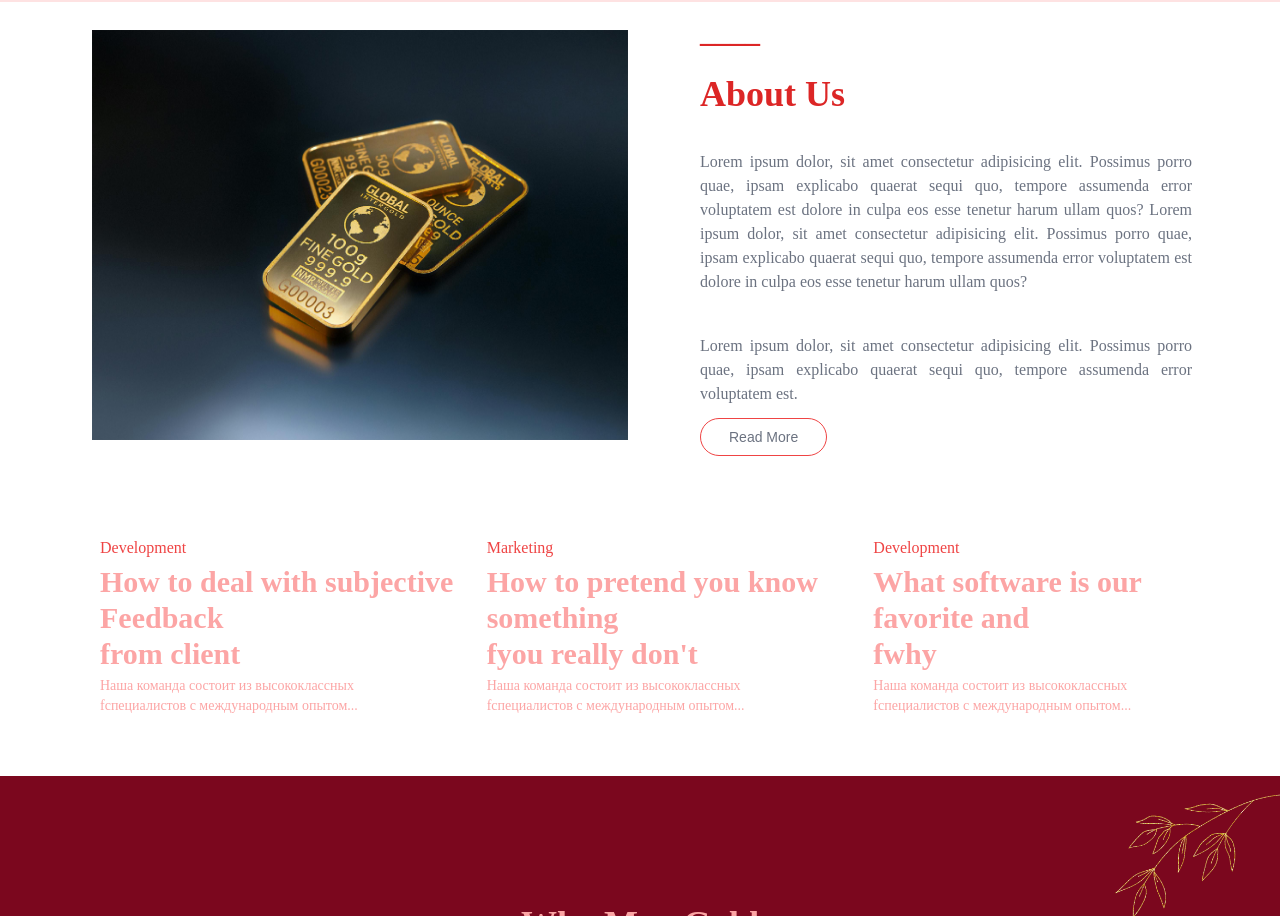
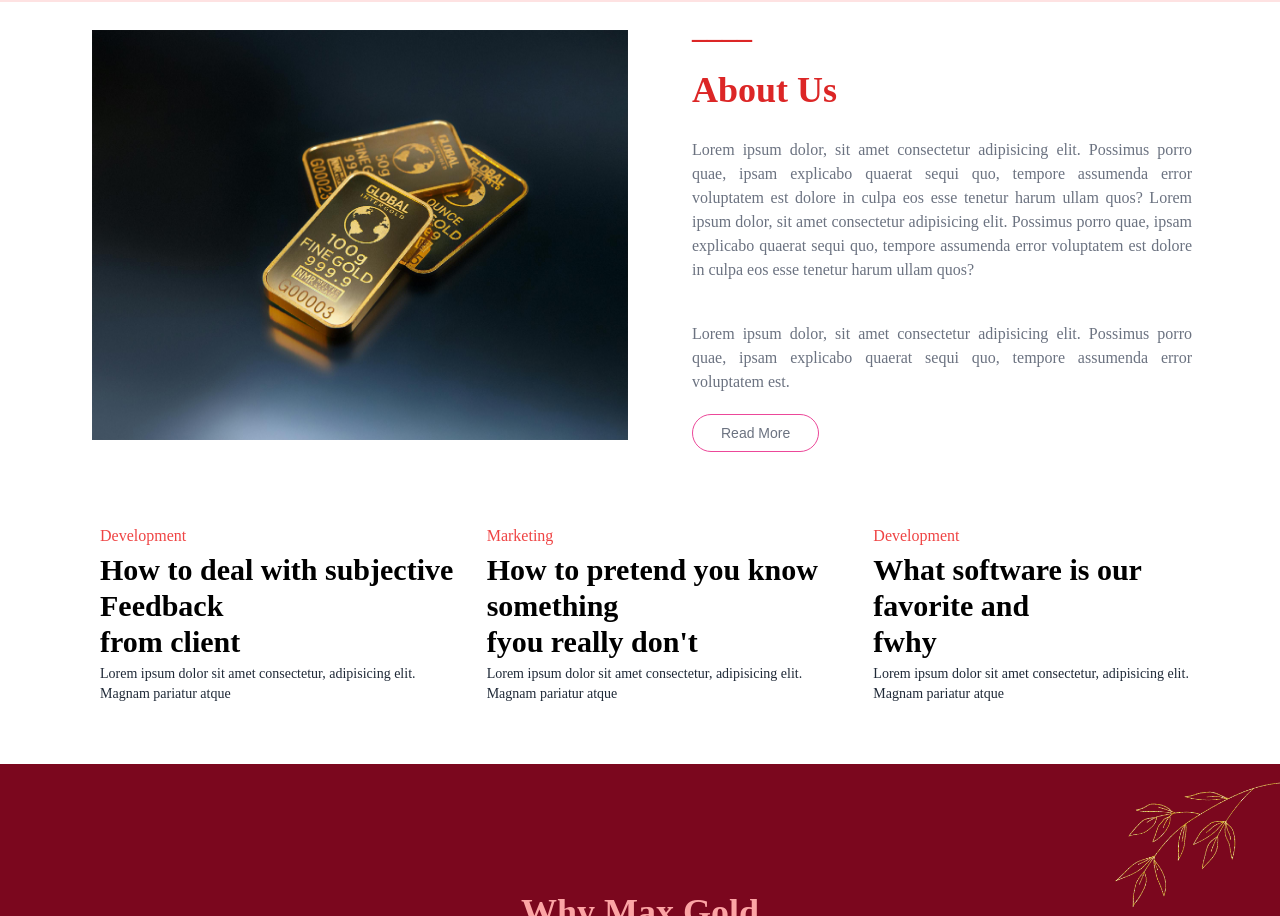
Before and after one commit to Harinirudhra/Maxgold, a Next.js app: page / in a window 1280 px wide. Shown: the part 900-1816 px from the top of the page. Built offline with nearby package versions, Linux system fonts and the light colour scheme.

Commit message:
Update HomeAbout.jsx
done

```diff
--- a/src/components/home/HomeAbout.jsx
+++ b/src/components/home/HomeAbout.jsx
@@ -15,16 +15,16 @@ const HomeAbout = () => {
     class="p-3 w-full sm:w-1/2 md:w-1/2 lg:1/4 pt-7"
   />
 
-  <div class="ml-0 sm:ml-5 md:ml-3 lg:ml-10 pr-5 pt-3 md:pr-0 lg:pr-2 mt-0 sm:mt-0 md:mt-0  sm:w-1/2 md:w-1/2 p-5">
-    <h1 class="text-red-600 font-bold">____</h1>
+  <div class="ml-0 sm:ml-5 md:ml-3 lg:ml-10 pr-5 pt-2 md:pr-0 lg:pr-2 mt-0 sm:mt-0 md:mt-0  sm:w-1/2 md:w-1/2 p-3 ">
+    <h1 class="text-red-600 font-Extrabold">____</h1>
     <h1 class="text-red-600 pt-3 text-2xl sm:text-3xl md:text-3xl md:pt-1 lg:text-4xl font-bold lg:mt-5">About Us</h1>
-    <p class="mt-9 text-gray-500 text-justify md:mt-1 lg:mt-5 xl:mt-9">
+    <p class="mt-6 text-gray-500 text-justify  md:mt-1 lg:mt-5 xl:mt-7">
       Lorem ipsum dolor, sit amet consectetur adipisicing elit. Possimus porro quae, ipsam explicabo quaerat sequi quo, tempore assumenda error voluptatem est dolore in culpa eos esse tenetur harum ullam quos? Lorem ipsum dolor, sit amet consectetur adipisicing elit. Possimus porro quae, ipsam explicabo quaerat sequi quo, tempore assumenda error voluptatem est dolore in culpa eos esse tenetur harum ullam quos?
     </p>
     <p class="mt-10 text-gray-500 text-justify md:mt-2  lg:mt-4 xl:mt-10">
       Lorem ipsum dolor, sit amet consectetur adipisicing elit. Possimus porro quae, ipsam explicabo quaerat sequi quo, tempore assumenda error voluptatem est.
     </p>
-    <button class="mt-5 text-gray-500 text-sm border rounded-3xl border-red-500 p-2 px-7 hover:bg-red-500 hover:text-white transition duration-300 md:mt-1 lg:mt-3">
+    <button class="mt-5 text-gray-500 text-sm border rounded-3xl border-pink-500 p-2 px-7 hover:bg-red-500 hover:text-white transition duration-300 md:mt-1 lg:mt-3 xl:mt-5">
       Read More
     </button>
   </div>
@@ -38,20 +38,20 @@ const HomeAbout = () => {
 <div class="flex flex-col md:flex-row gap-x-7 gap-y-10 sm:ml-10 p-5 md:ml-10 mr-7 mt-10 mb-10 lg:ml-20">
   <div class="text-sm w-full sm:w-[300px] md:w-[390px]">
     <p class="text-red-500">Development</p>
-    <h1 class="font-bold pt-1">How to deal with subjective Feedback <br></br>from client</h1>
-    <h3 class="text-sm pt-1">Наша команда состоит из высококлассных<br></br>fспециалистов с международным опытом...</h3>
+    <h1 class="font-bold pt-1 text-black">How to deal with subjective Feedback <br></br>from client</h1>
+    <h3 class="text-sm pt-1 text-gray-800">Lorem ipsum dolor sit amet consectetur, adipisicing elit. Magnam pariatur atque </h3>
   </div>
 
   <div class="text-sm w-full sm:w-[300px] md:w-[390px]">
     <p class="text-red-500">Marketing</p>
-    <h1 class="font-bold pt-1">How to pretend you know something<br></br>fyou really don't</h1>
-    <h3 class="text-sm pt-1">Наша команда состоит из высококлассных<br></br>fспециалистов с международным опытом...</h3>
+    <h1 class="font-bold pt-1 text-black">How to pretend you know something<br></br>fyou really don't</h1>
+    <h3 class="text-sm pt-1 text-gray-800 ">Lorem ipsum dolor sit amet consectetur, adipisicing elit. Magnam pariatur atque</h3>
   </div>
 
   <div class="text-sm w-full sm:w-[300px] md:w-[390px]">
     <p class="text-red-500">Development</p>
-    <h1 class="font-bold pt-1">What software is our favorite and <br></br>fwhy</h1>
-    <h3 class="text-sm pt-1">Наша команда состоит из высококлассных<br></br>fспециалистов с международным опытом...</h3>
+    <h1 class="font-bold pt-1 text-black">What software is our favorite and <br></br>fwhy</h1>
+    <h3 class="text-sm pt-1 text-gray-800">Lorem ipsum dolor sit amet consectetur, adipisicing elit. Magnam pariatur atque</h3>
   </div>
 </div>
 
```
